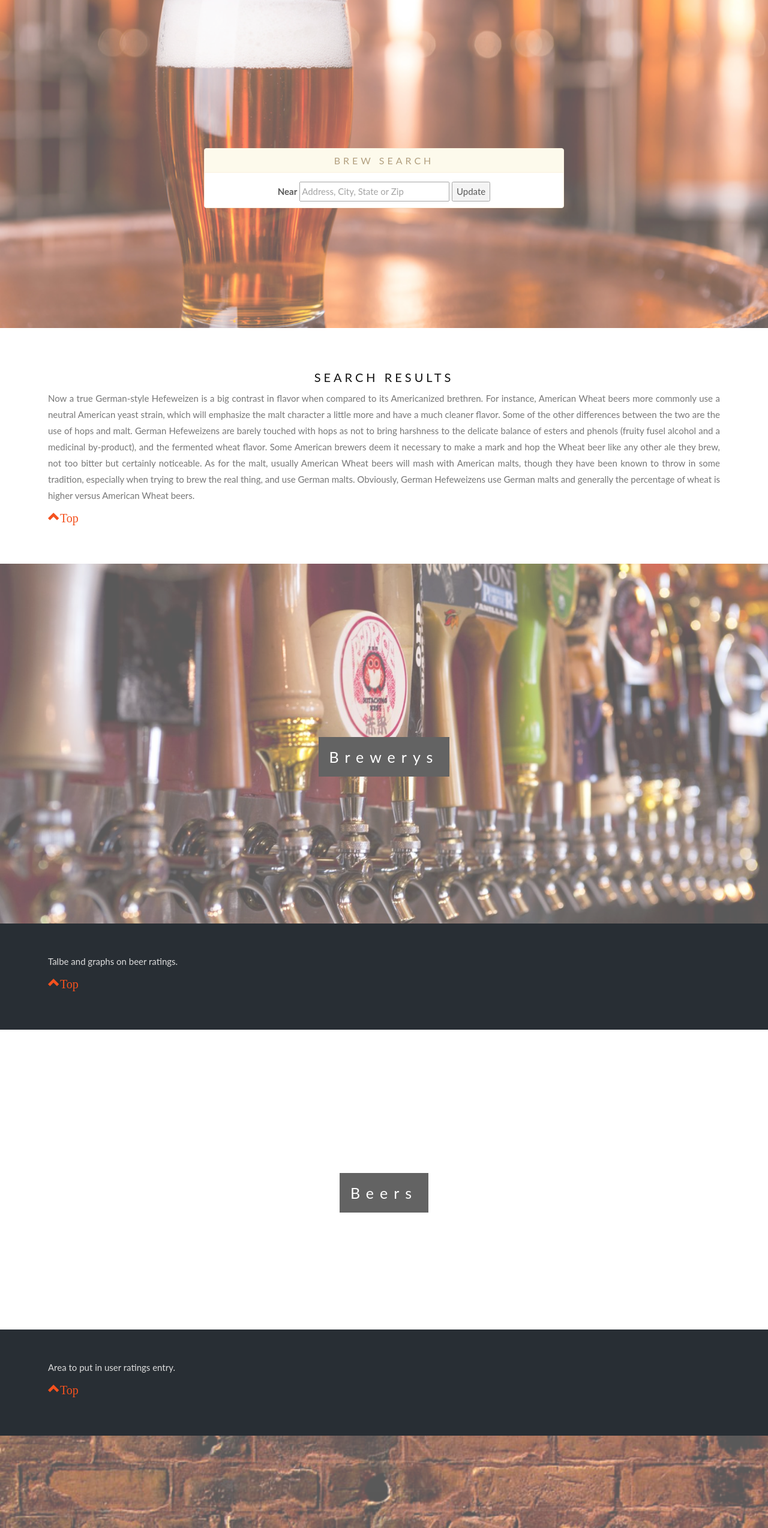
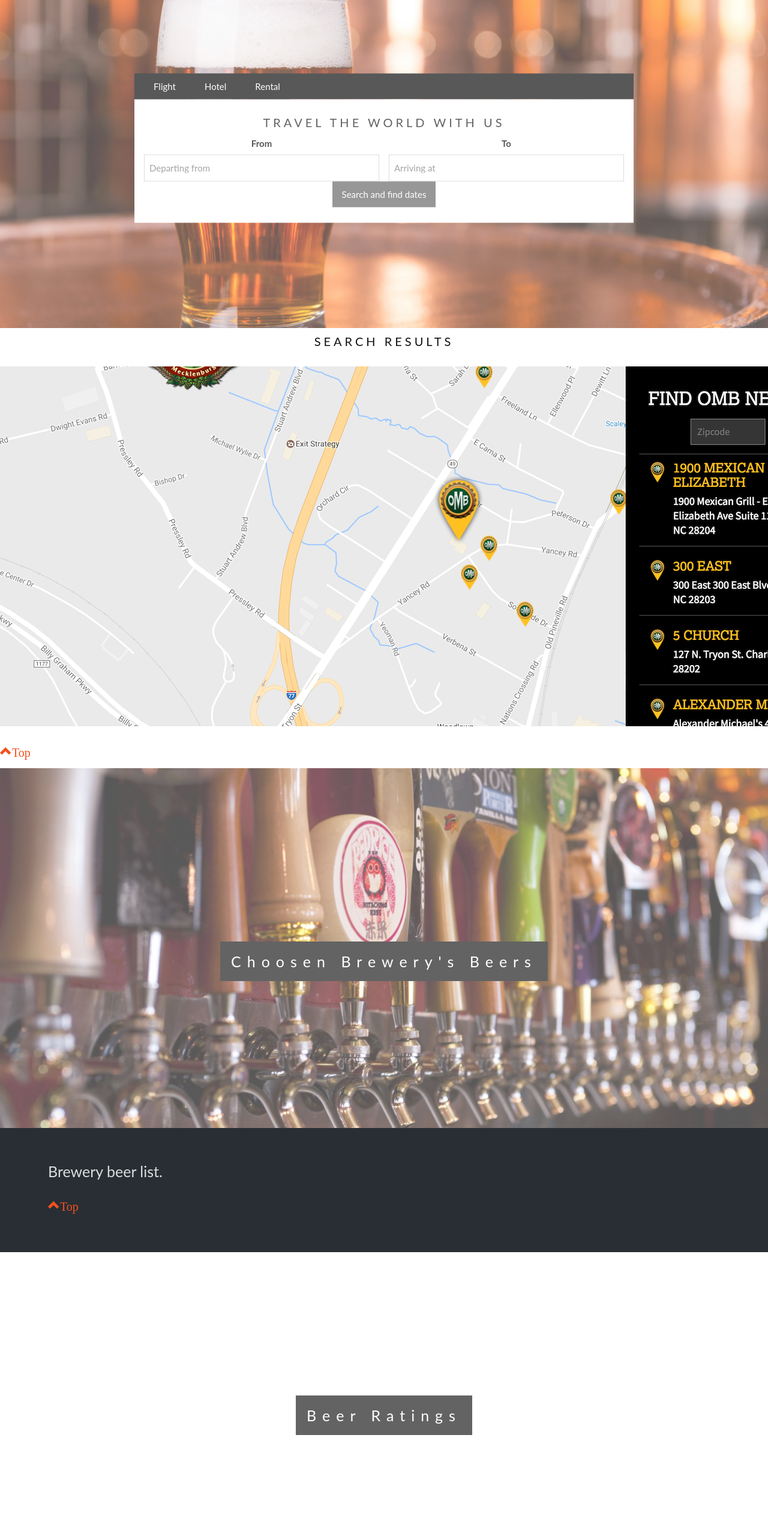
Before and after one commit to TimRCAnderson/Choose-A-Brew, a plain HTML site: page index.html in a window 1280 px wide. Shown: the part 53-2601 px from the top of the page at 60% size. Drawn offline with nearby package versions, Linux system fonts and the light colour scheme.

Commit message:
Added area clarity with comments
Added more code and comments to clear up html areas.

```diff
--- a/assets/css/style.css
+++ b/assets/css/style.css
@@ -3,23 +3,28 @@ body, html {
   margin: 0;
   font: 400 15px/1.8 "Lato", sans-serif;
   color: #777;
+  position: relative;
 }
 
-#searchcontrol {
+/*#searchcontrol {
   height: 100px;
   width: 600px;
   text-align: justify;
   margin: 0 auto;
+*/}
+
+#search-results {
+  color: #777;
+  text-align: justify;
+}
+.container {
+  margin: 30px 30px 30px 0;
+  height: 600px;
+  width: 100%;
+  background-image:url(../images/map.png);
 }
 
-#searchTalk {
-  color: #777;background-color:white;
-  text-align:center;
-  padding:50px 80px;
-  text-align: justify;
-}
-
-#ratings, #stars, #google {
+#beer-list, #beer-ratings, #beer-thumbs {
   background-color:transparent;
   font-size:25px;
   color: #f7f7f7;
@@ -40,11 +45,11 @@ text-align: center;
   color: #f4511e;
 }
 
-.formPosition {
+.form-position {
  position:relative;
 }
 
-.formPosition div {
+.form-position div {
   color:#ddd;
   background-color:#282E34;
   text-align:center;
--- a/index.html
+++ b/index.html
@@ -8,6 +8,8 @@
   <link rel="stylesheet" href="https://maxcdn.bootstrapcdn.com/bootstrap/3.3.7/css/bootstrap.min.css">
   <script src="https://ajax.googleapis.com/ajax/libs/jquery/3.2.0/jquery.min.js"></script>
   <script src="https://maxcdn.bootstrapcdn.com/bootstrap/3.3.7/js/bootstrap.min.js"></script>
+
+  <link rel="stylesheet" href="https://www.w3schools.com/w3css/4/w3.css">
 
   <script src="https://www.gstatic.com/firebasejs/3.7.5/firebase.js"></script>
   <script>
@@ -21,7 +23,7 @@
 
 <title>Choose-A-Brew</title>
 </head>
-<body>
+<body data-spy="scroll" data-target=".navbar" data-offset="50">
 
   <!-- Navagation Bar at Top of Page -->
   <nav class="navbar navbar-default navbar-fixed-top">
@@ -32,9 +34,9 @@
       <div class="collapse navbar-collapse" id="myNavbar">
         <ul class="nav navbar-nav navbar-right">
           <li><a href="#home">SEARCH</a></li>
-          <li><a href="#ratings">BEER RATINGS</a></li>
-          <li><a href="#stars">RATE A BEER</a></li>
-          <li><a href="#google">MAP</a></li>
+          <li><a href="#beer-list">BEER LIST</a></li>
+          <li><a href="#beer-ratings">BEER RATINGS</a></li>
+          <li><a href="#beer-thumbs">RATE A BEER</a></li>
         </ul>
       </div>
     </div>
@@ -43,72 +45,138 @@
   <!-- First image and Search area -->
   <div id="home" class="bgimg-1">
     <div id="search" class="caption">
-    <div id="searchcontrol" class="panel panel-warning">
-        <div class="panel-heading">
+      <!-- <div id="searchcontrol" class="panel panel-warning"> -->
+
+
+
+
+      <!-- New Search Box (work in progress) Header -->
+      <header class="w3-display-container w3-content w3-hide-small" style="max-width:1500px">
+        <div class="w3-display-middle" style="width:65%">
+          <div class="w3-bar w3-black">
+            <button class="w3-bar-item w3-button tablink" onclick="openLink(event, 'Flight');"><i class="fa fa-plane w3-margin-right"></i>Flight</button>
+            <button class="w3-bar-item w3-button tablink" onclick="openLink(event, 'Hotel');"><i class="fa fa-bed w3-margin-right"></i>Hotel</button>
+            <button class="w3-bar-item w3-button tablink" onclick="openLink(event, 'Car');"><i class="fa fa-car w3-margin-right"></i>Rental</button>
+          </div>
+
+          <!-- Search Box Tabs -->
+          <div id="Flight" class="w3-container w3-white w3-padding-16 myLink">
+            <h3>Travel the world with us</h3>
+            <div class="w3-row-padding" style="margin:0 -16px;">
+              <div class="w3-half">
+                <label>From</label>
+                <input class="w3-input w3-border" type="text" placeholder="Departing from">
+              </div>
+              <div class="w3-half">
+                <label>To</label>
+                <input class="w3-input w3-border" type="text" placeholder="Arriving at">
+              </div>
+            </div>
+            <p><button class="w3-button w3-dark-grey">Search and find dates</button></p>
+          </div>
+
+          <div id="Hotel" class="w3-container w3-white w3-padding-16 myLink hidden">
+            <h3>Find the best hotels</h3>
+            <p>Book a hotel with us and get the best fares and promotions.</p>
+            <p>We know hotels - we know comfort.</p>
+            <p><button class="w3-button w3-dark-grey">Search Hotels</button></p>
+          </div>
+
+          <div id="Car" class="w3-container w3-white w3-padding-16 myLink hidden">
+            <h3>Best car rental in the world!</h3>
+            <p><span class="w3-tag w3-deep-orange">DISCOUNT!</span> Special offer if you book today: 25% off anywhere in the world with CarServiceRentalRUs</p>
+            <input class="w3-input w3-border" type="text" placeholder="Pick-up point">
+            <p><button class="w3-button w3-dark-grey">Search Availability</button></p>
+          </div>
+        </div>
+      </header>
+
+      <!-- Old Search box -->
+       <!--  <div class="panel-heading">
           <h3 class="panel-title">Brew Search</h3>
         </div>
         <div class="input-prepend">
           <label for="location_address" class="prepend text-light-gray">Near</label>
-          <input value="" placeholder="Address, City, State or Zip" class="address" type="text" name="location[address]" id="location_address" />
+          <input value="" placeholder="City, State or Zip" class="address" type="text" name="location[address]" id="location_address" />
           <input type="submit" name="commit" value="Update" data-disable-with="Updating..." class="pure-button geocode" />
-        </div>
-      </div>
+          <!- https://www.beermenus.com/large_map -->
+          <!--  </div> -->
+          <!-- </div> -->
         </div>
       </div>
     </div>
 
-<!-- Results Area for Search -->
-<div id="searchTalk">
+    <!-- Search Results Area/ Map and brewery scroll-->
+    <div id="search-results">
       <h3>Search Results</h3>
-  <p>Now a true German-style Hefeweizen is a big contrast in flavor when compared to its Americanized brethren. For instance, American Wheat beers more commonly use a neutral American yeast strain, which will emphasize the malt character a little more and have a much cleaner flavor. Some of the other differences between the two are the use of hops and malt. German Hefeweizens are barely touched with hops as not to bring harshness to the delicate balance of esters and phenols (fruity fusel alcohol and a medicinal by-product), and the fermented wheat flavor. Some American brewers deem it necessary to make a mark and hop the Wheat beer like any other ale they brew, not too bitter but certainly noticeable. As for the malt, usually American Wheat beers will mash with American malts, though they have been known to throw in some tradition, especially when trying to brew the real thing, and use German malts. Obviously, German Hefeweizens use German malts and generally the percentage of wheat is higher versus American Wheat beers.</p>
-
+      <div class="container">
+       <div id="the-map">
+        <div id="map"></div>
+        <div id="locations">
+          <div class="clearfix"></div>
+          <ul class="results">
+            <!-- Brewery scroll list results here -->
+          </ul>
+        </div>
+      </div>
+    </div>
     <a href="#home" title="To Top">
       <span class="glyphicon glyphicon-chevron-up">Top</span>
     </a>
   </div>
 
+
+  <!-- Chosen Brewery Area -->
   <div class="bgimg-2">
-  <div id="ratings" class="caption">
-    <span class="border">Brewerys</span>
+    <div class="caption">
+      <span class="border">Choosen Brewery's Beers</span>
     </div>
   </div>
 
-<div class="formPosition">
+
+  <!-- Brewery Beer list-->
+  <div id="beer-list"class="form-position">
     <div>
-    <p>Talbe and graphs on beer ratings.</p>
+      <p>Brewery beer list.</p>
       <a href="#home" title="To Top">
         <span class="glyphicon glyphicon-chevron-up">Top</span>
       </a>
     </div>
   </div>
 
+
+  <!-- Chosen Beer Ratings Area -->
   <div class="bgimg-3">
-  <div id="stars" class="caption">
-    <span class="border">Beers</span>
+    <div class="caption">
+      <span class="border">Beer Ratings</span>
     </div>
   </div>
 
-<div class="formPosition">
+<!-- Chosen Beer Previous Ratings Table  -->
+  <div id="beer-ratings" class="form-position">
     <div>
-    <p>Area to put in user ratings entry.</p>
+      <p>Beer ratings table.</p>
       <a href="#home" title="To Top">
         <span class="glyphicon glyphicon-chevron-up">Top</span>
       </a>
     </div>
   </div>
 
+<!-- User to Rate choosen Beer Area -->
   <div class="bgimg-4">
-  <div id="google" class="caption">
-    <span class="border">Google Maps Here</span>
+    <div class="caption">
+      <span class="border">Rate the beer!</span>
     </div>
   </div>
 
-<div class="formPosition">
-  <div id="map">
-    <p>Google Maps</p>
+<!-- User rating form for chosen beer -->
+  <div class="form-position">
+    <div id="beer-thumbs">
+      <p>Rate the beer</p>
     </div>
   </div>
 
+<!-- footer area -->
   <footer>
     <p>Class Project 1</p>
     <a href="#home" title="To Top">
```
Also changed, not shown: assets/images/map.png (added), assets/images/ratings.png (added). Lines whose indentation alone changed are shown as unchanged.
